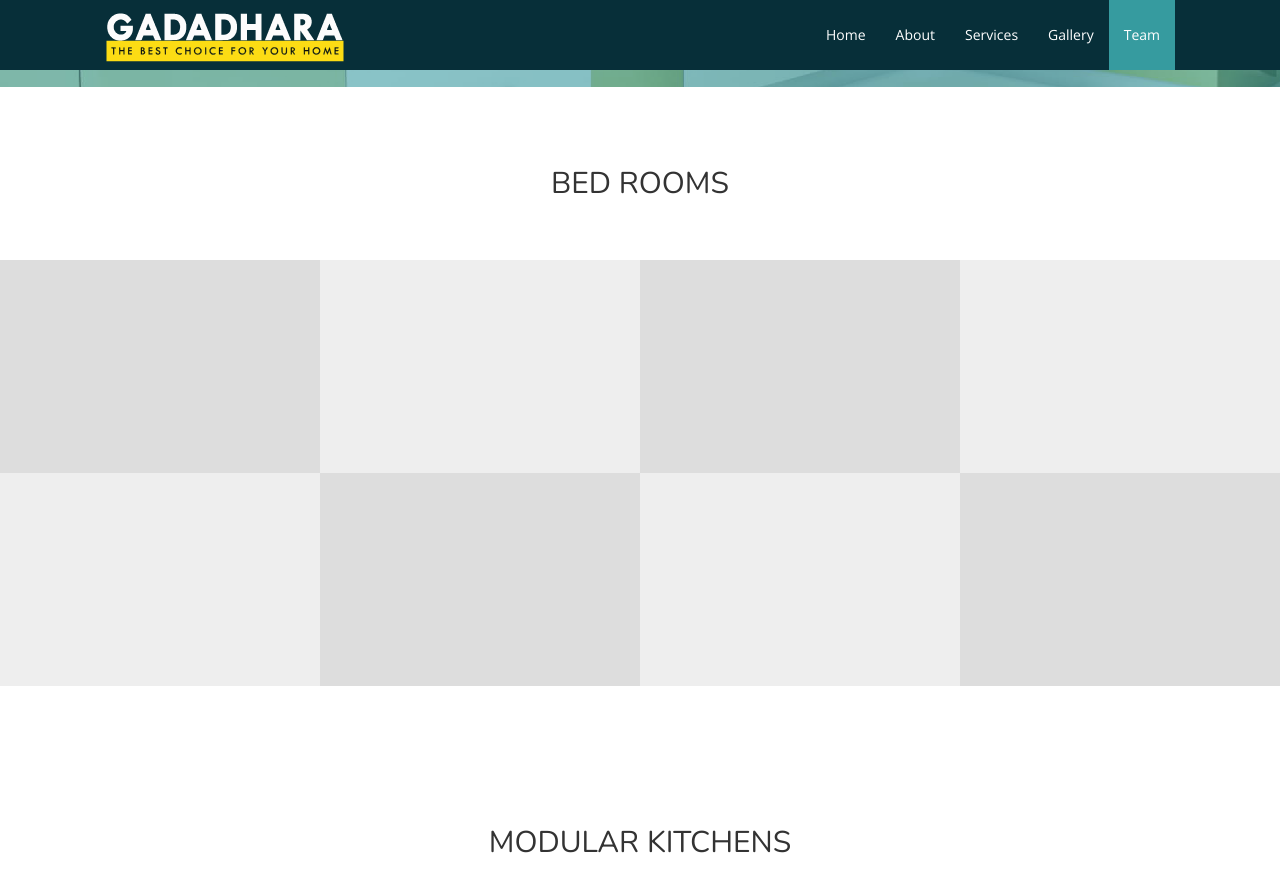
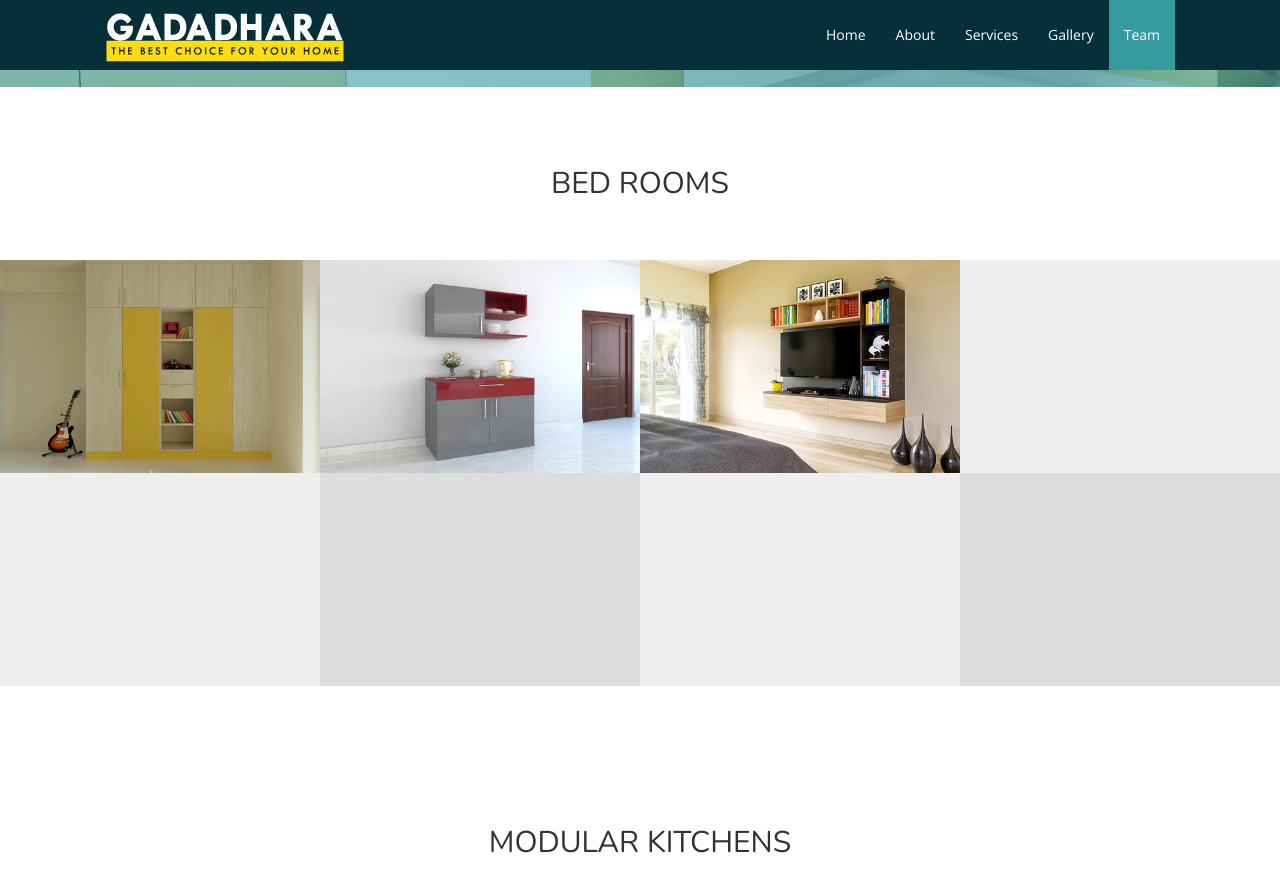
Before and after one commit to gadadhara/GADADHARA, a Jekyll site: the page built from index.html, in a window 1280 px wide and 900 px high, scrolled down 4465 px. Shown: the top 892 px of the window. Built offline with Jekyll 4.4.1, drawn with Linux system fonts in a browser that asks for light colours; nearby versions of some CDN libraries.

Commit message:
Update gallery.yml

```diff
--- a/_data/gallery.yml
+++ b/_data/gallery.yml
@@ -1,13 +1,13 @@
-- image_thumb: gallery-small.jpg
-  image_large: gallery-large.jpg
+- image_thumb: 1.jpg
+  image_large: 1.jpg
   image_alt: something meaningful
 
-- image_thumb: gallery-small2.jpg
-  image_large: gallery-large.jpg
+- image_thumb: 2.jpg
+  image_large: 2.jpg
   image_alt: something meaningful
 
-- image_thumb: gallery-small.jpg
-  image_large: gallery-large.jpg
+- image_thumb: 3.jpg
+  image_large: 3.jpg
   image_alt: something meaningful
 
 - image_thumb: gallery-small2.jpg
```
